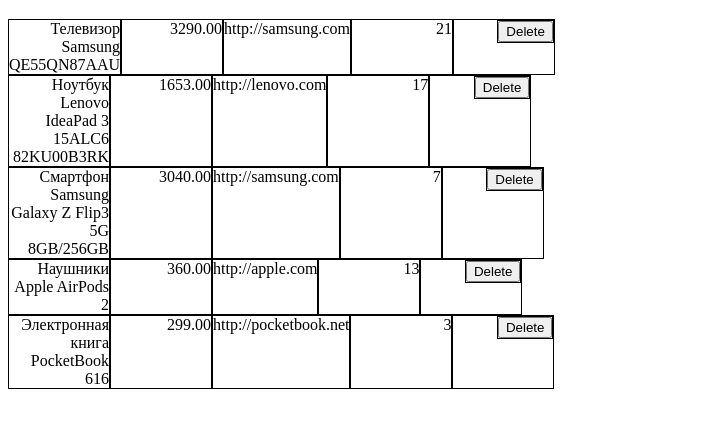
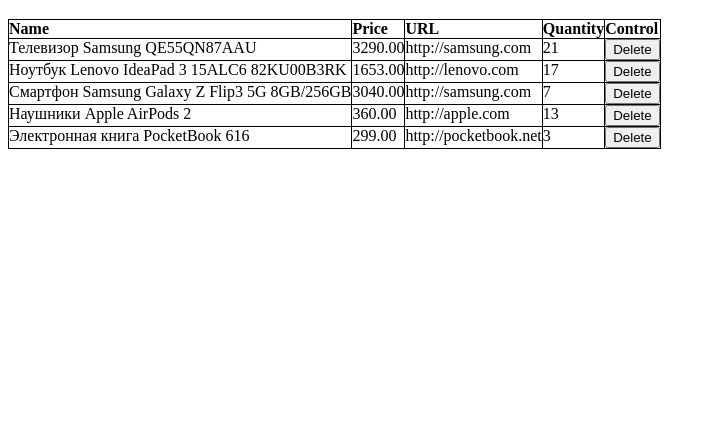
Before and after one commit to andreypekar/FD3-Pekar, a plain HTML site: page ishop2/index.html in a window 1280 px wide. Shown: the part 61-484 px from the top of the page, without its empty margins (0-716 px from the left). Drawn offline with nearby package versions, Linux system fonts and the light colour scheme.

Commit message:
new method

```diff
--- a/ishop2/MyIShopList.css
+++ b/ishop2/MyIShopList.css
@@ -1,32 +1,32 @@
-.MyIShopList .Catalog {
-  margin-left: 0px;
-  padding-left: 0px;
-}
-
-.MyIShopList .Catalog li {
-  list-style-type: none;
-}
-
-.MyIShopList .Row {
+.MyIShopList .ishopTable {
   display: table;
-  table-layout: fixed;
+  border-collapse: collapse;
   margin: 0px;
   padding: 0px;
 }
 
-.MyIShopList .Row .Cell {
-  width: 100px;
+.MyIShopList .Header {
+  display: table-row;
+  font-weight: bold;
+  width: 80%;
+}
+
+.MyIShopList .Row {
+  display: table-row;
+}
+
+.MyIShopList .Cell {
   display: table-cell;
+  border: 1px solid black;
   vertical-align: top;
-  text-align: right;
+  text-align: left;
   word-wrap: break-word;
-  border: 1px solid black;
   margin: 0px;
   padding: 0px;
 }
 
-.MyIShopList .Row .Btn {
+/* .MyIShopList .Row .Btn {
   display: inline-block;
   vertical-align: top;
   border: 1px solid black;
-}
+} */
--- a/ishop2/MyIShopList.js
+++ b/ishop2/MyIShopList.js
@@ -4,21 +4,27 @@
 
     render: function() {
 
-      var rowsArr=this.props.listProducts.map( function( item ){
-        return React.DOM.li({key:'li'+item.code},
-          React.DOM.div({key:item.code,className:'Row'},
+      var rowsArr=this.props.listProducts.map( function( item ) {
+        return React.DOM.div({key:item.code,className:'Row'},
             React.DOM.div({className:'Cell'},React.DOM.span({},item.name)),
             React.DOM.div({className:'Cell'},React.DOM.span({},item.price)),
             React.DOM.div({className:'Cell'},React.DOM.span({},item.url)),
             React.DOM.div({className:'Cell'},React.DOM.span({},item.count)),
-            React.DOM.div({className:'Cell'},React.DOM.div({className:'Btn'},React.DOM.span({},React.DOM.input({type:'button',value:'Delete'})))),
-          ),
+            React.DOM.div({className:'Cell'},React.DOM.input({type:'button',value:'Delete'})),
         );
       });
 
       return React.DOM.div( {className:'MyIShopList'},
         React.DOM.h1( {}, this.props.shopName ),
-        React.DOM.ul( {className:'Catalog'}, rowsArr ),
+        React.DOM.div( {className:'ishopTable'},
+          React.DOM.div( {className:'Header'},
+            React.DOM.div({className:'Cell'},'Name'),
+            React.DOM.div({className:'Cell'},'Price'),
+            React.DOM.div({className:'Cell'},'URL'),
+            React.DOM.div({className:'Cell'},'Quantity'),
+            React.DOM.div({className:'Cell'},'Control'),
+          ),
+          rowsArr ),
       );
     },
 
--- a/ishop2/index.html
+++ b/ishop2/index.html
@@ -11,6 +11,8 @@
   <script src="https://unpkg.com/react-dom@15/dist/react-dom.js"></script>
 
   <script src="MyIShopList.js"></script>
+  <script src="ishop.js"></script>
+  <script src="goods.js"></script>
   <link rel="stylesheet" type="text/css" href="MyIShopList.css" />
 
   <script>
```
Also changed, not shown: ishop2/goods.js (added), ishop2/ishop.js (added).
